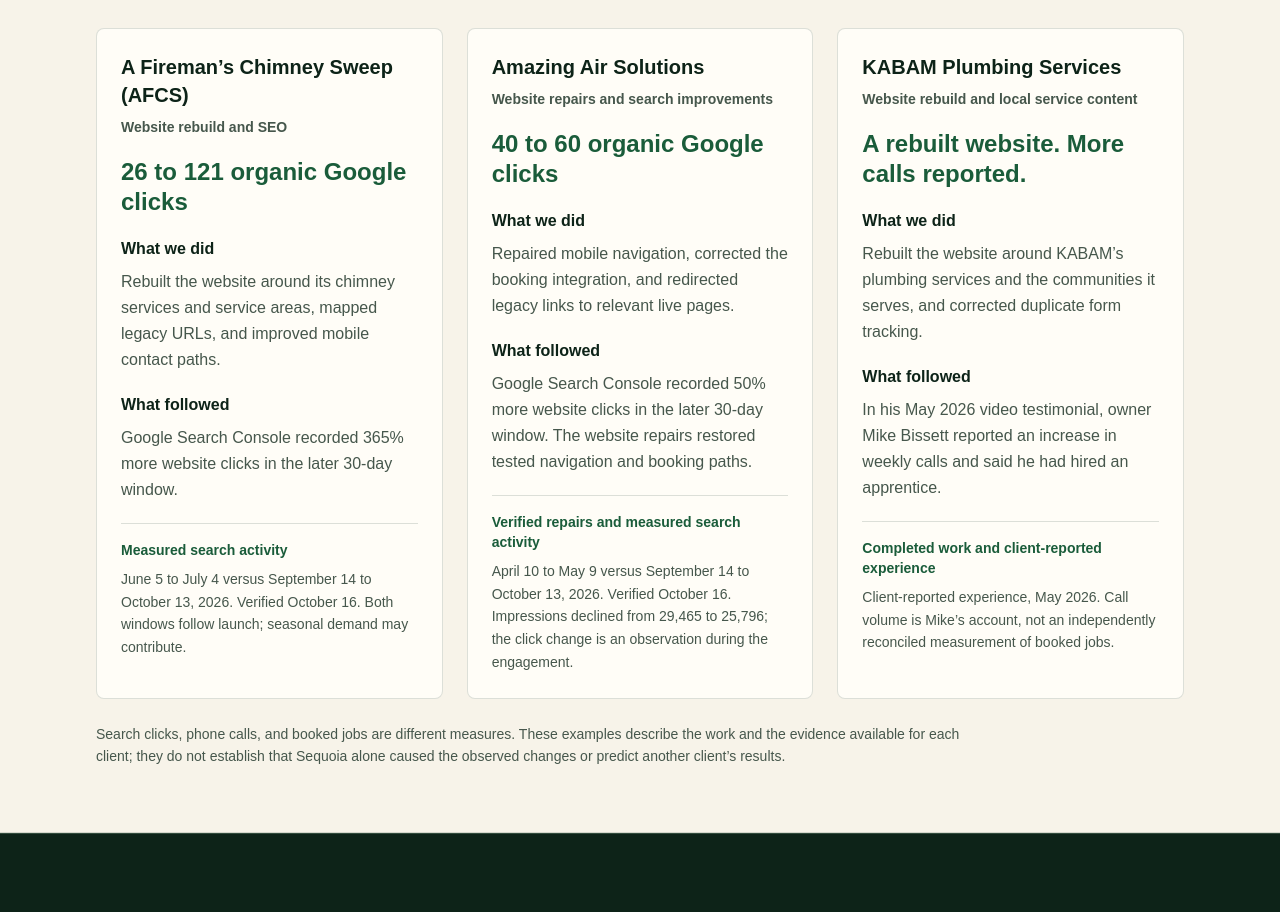
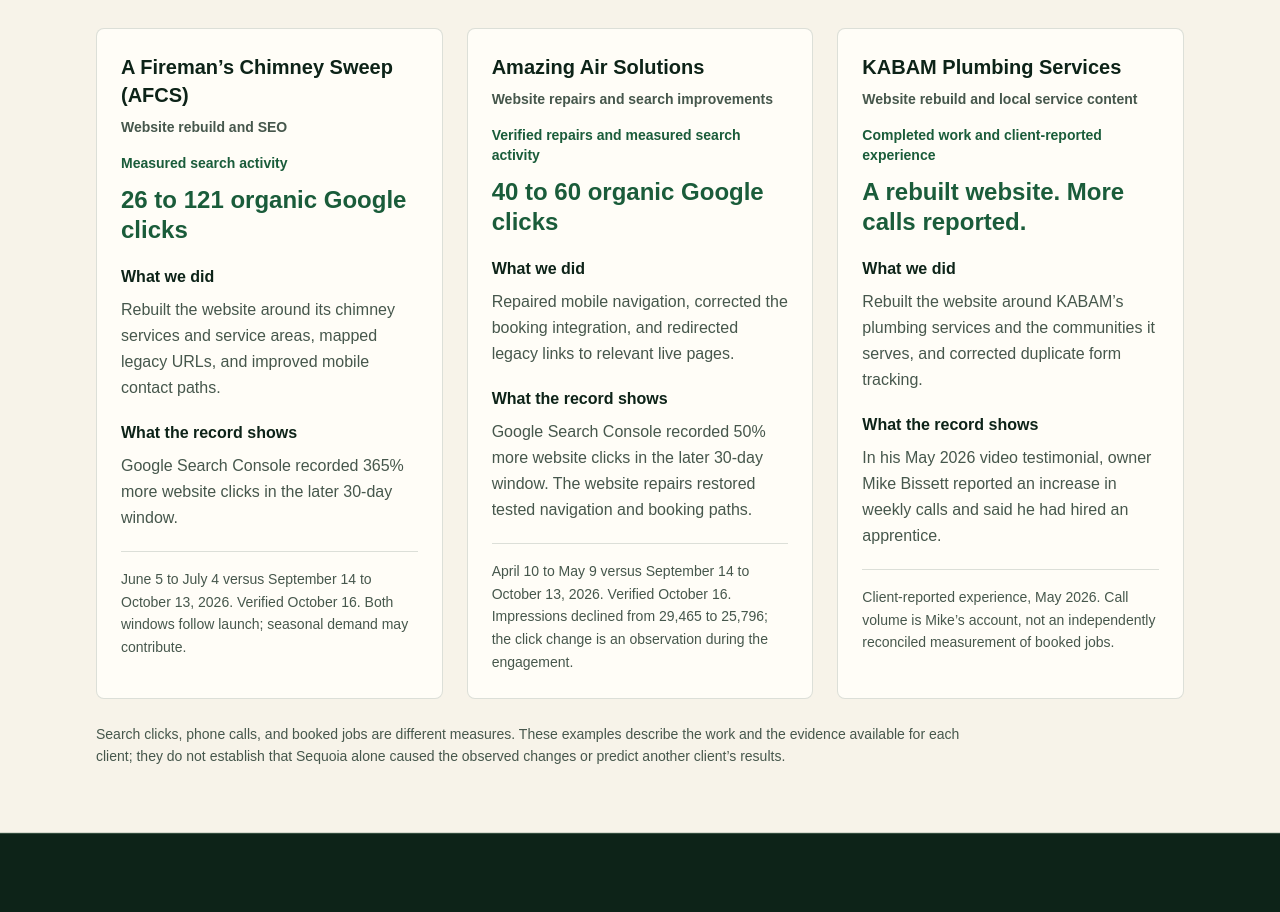
Before and after one commit to SequoiaGeo/next-website, a Next.js app: page / in a window 1280 px wide. Shown: the part 1929-2841 px from the top of the page. Built offline with nearby package versions, Linux system fonts and the light colour scheme; no server answers; a web font is replaced by a local one.

Commit message:
Make case-study evidence labels prominent

```diff
--- a/src/components/HomepageCaseStudies.tsx
+++ b/src/components/HomepageCaseStudies.tsx
@@ -39,14 +39,14 @@ export default function HomepageCaseStudies() {
             <article key={study.name} className="rounded-lg border border-[#173629]/15 bg-[#fffdf7] p-6">
               <h3 className="text-xl font-bold text-[#0D2318]">{study.name}</h3>
               <p className="mt-2 text-sm font-semibold text-[#46574c]">{study.service}</p>
-              <p className="mt-5 text-2xl font-bold leading-tight text-[#1A5C3A]">{study.headline}</p>
+              <p className="mt-4 text-sm font-semibold text-[#1A5C3A]">{study.type}</p>
+              <p className="mt-3 text-2xl font-bold leading-tight text-[#1A5C3A]">{study.headline}</p>
               <h4 className="mt-5 font-bold text-[#0D2318]">What we did</h4>
               <p className="mt-2 text-base leading-relaxed text-[#46574c]">{study.work}</p>
-              <h4 className="mt-5 font-bold text-[#0D2318]">What followed</h4>
+              <h4 className="mt-5 font-bold text-[#0D2318]">What the record shows</h4>
               <p className="mt-2 text-base leading-relaxed text-[#46574c]">{study.result}</p>
               <div className="mt-5 border-t border-[#173629]/15 pt-4">
-                <p className="text-sm font-semibold text-[#1A5C3A]">{study.type}</p>
-                <p className="mt-2 text-sm leading-relaxed text-[#46574c]">{study.evidence}</p>
+                <p className="text-sm leading-relaxed text-[#46574c]">{study.evidence}</p>
               </div>
             </article>
           ))}
```
